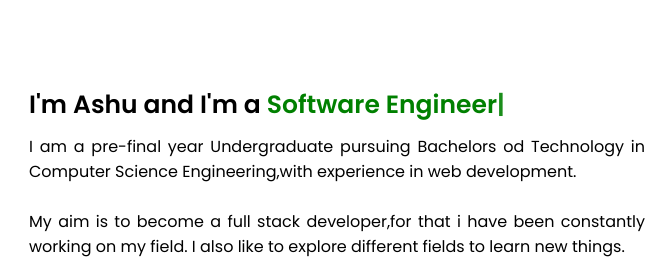
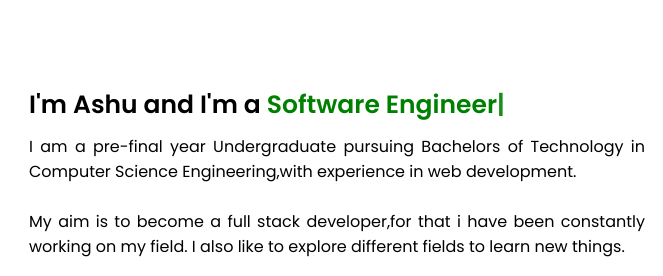
Before and after one commit to ashu7836/ashusingh, a plain HTML site: page index.html in a window 1280 px wide. Shown: the part 1020-1296 px from the top of the page, 555-1218 px from the left. Drawn offline with nearby package versions, Linux system fonts and the light colour scheme.

Commit message:
Update index.html

```diff
--- a/index.html
+++ b/index.html
@@ -57,7 +57,7 @@
                 </div>
                 <div class="column right">
                     <div class="text">I'm Ashu and I'm a <span class="typing-2"></span></div>
-                    <p>I am a pre-final year Undergraduate pursuing Bachelors od Technology in Computer Science Engineering,with experience in web development. <br></br> My aim is to become a full stack developer,for that i have been constantly working on my field. I also like to explore different fields to learn new things.</p>
+                    <p>I am a pre-final year Undergraduate pursuing Bachelors of Technology in Computer Science Engineering,with experience in web development. <br></br> My aim is to become a full stack developer,for that i have been constantly working on my field. I also like to explore different fields to learn new things.</p>
                     <a href="#">Download CV</a>
                 </div>
             </div>
```
